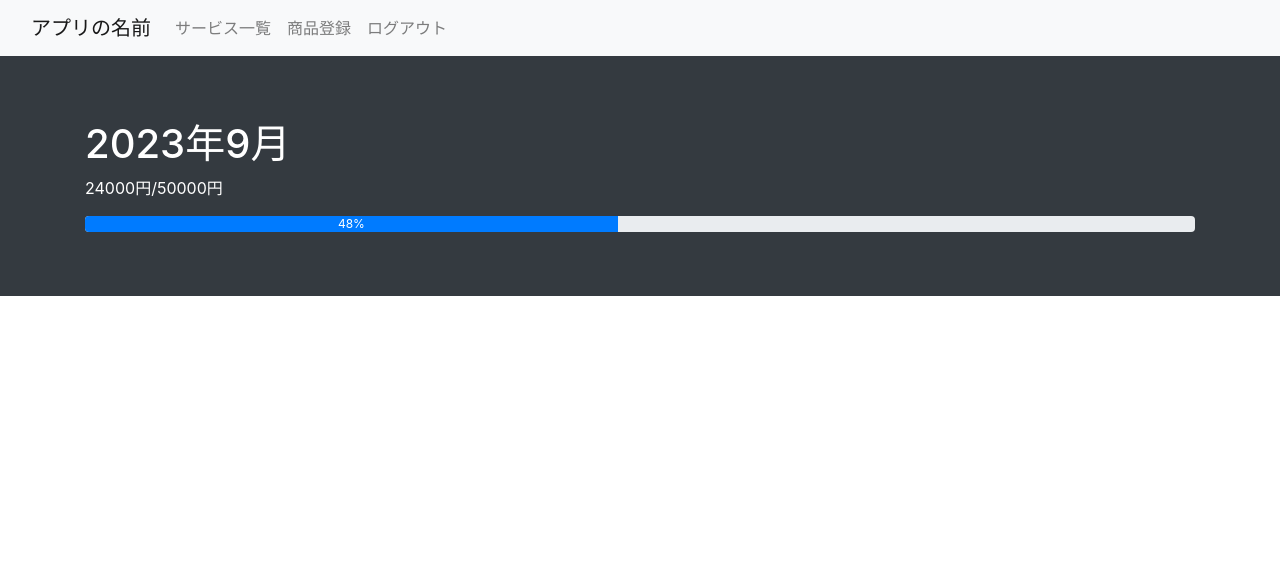
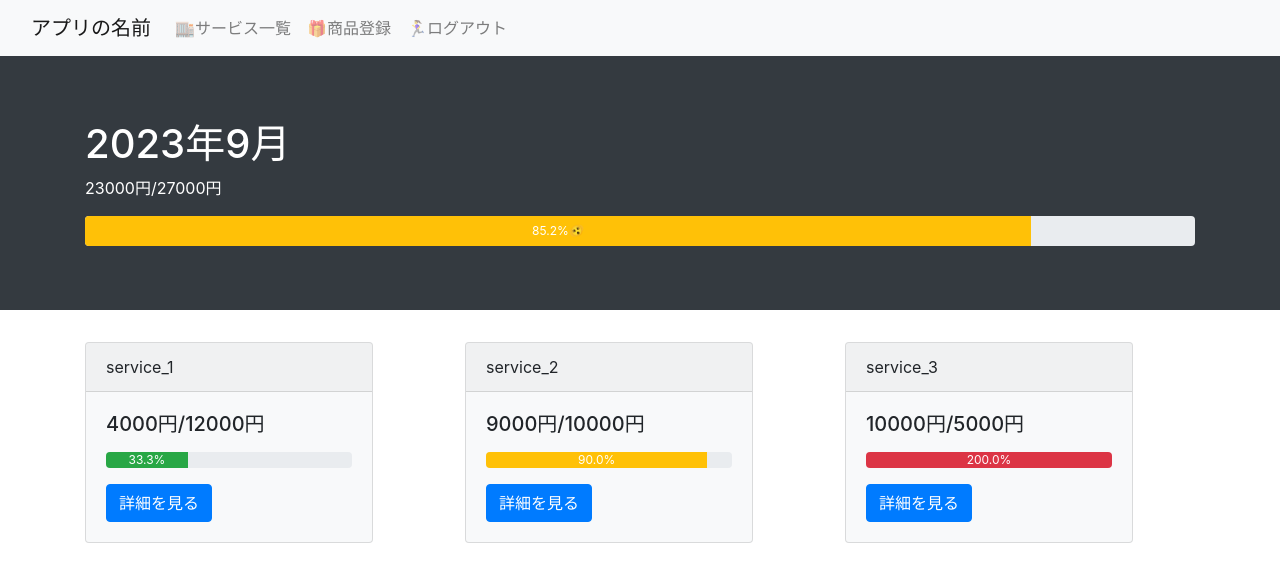
Before and after one commit to Syuko4omi/kakeibo_app, a Flask app: page / in a window 1280 px wide. Shown: the top 582 px of the page. Run offline with Flask 3, Linux system fonts and the light colour scheme; some libraries are stand-ins or nearby versions.

Commit message:
✨ modified top layout

```diff
--- a/kakeibo_app/app.py
+++ b/kakeibo_app/app.py
@@ -1,17 +1,94 @@
 from flask import Flask, render_template
+import datetime
 
 app = Flask(__name__)
 
 
 @app.route("/")
 def top():  # トップ画面を表示
-    return render_template("index.html")
+    tokyo_tz = datetime.timezone(datetime.timedelta(hours=9))
+    dt = datetime.datetime.now(tokyo_tz)
+
+    service_detail_list = [
+        {
+            "service_name": "service_1",
+            "current_usage": 4000,
+            "upper_limit": 12000,
+            "usage_ratio": 33.3,
+            "text_style_usage_ratio": "width:33.3%",
+            "usage_ratio_with_percent": "33.3%",
+        },
+        {
+            "service_name": "service_2",
+            "current_usage": 9000,
+            "upper_limit": 10000,
+            "usage_ratio": 90.0,
+            "text_style_usage_ratio": "width:90.0%",
+            "usage_ratio_with_percent": "90.0%",
+        },
+        {
+            "service_name": "service_3",
+            "current_usage": 10000,
+            "upper_limit": 5000,
+            "usage_ratio": 200.0,
+            "text_style_usage_ratio": "width:200.0%",
+            "usage_ratio_with_percent": "200.0%",
+        },
+    ]
+
+    total_current_usage = sum(
+        [service_detail["current_usage"] for service_detail in service_detail_list]
+    )
+    total_upper_limit = sum(
+        [service_detail["upper_limit"] for service_detail in service_detail_list]
+    )
+    total_usage_ratio = round((total_current_usage * 100 / total_upper_limit), 1)
+    text_style_total_usage_ratio = f"width:{total_usage_ratio}%"
+    total_usage_ratio_with_percent = f"{total_usage_ratio}%"
+
+    return render_template(
+        "index.html",
+        year=dt.year,
+        month=dt.month,
+        total_current_usage=total_current_usage,
+        total_upper_limit=total_upper_limit,
+        text_style_total_usage_ratio=text_style_total_usage_ratio,
+        total_usage_ratio_with_percent=total_usage_ratio_with_percent,
+        service_detail_list=service_detail_list,
+    )
 
 
 @app.route("/service_detail")
 def show_registered_services():  # 登録したサービスの一覧を表示
-    L = [{"service_name": "service_1", "upper_limit": 12000}]
-    return render_template("service_detail.html", service_settings=L)
+    service_detail_list = [
+        {
+            "service_name": "service_1",
+            "current_usage": 4000,
+            "upper_limit": 12000,
+            "usage_ratio": 33.3,
+            "text_style_usage_ratio": "width:33.3%",
+            "usage_ratio_with_percent": "33.3%",
+        },
+        {
+            "service_name": "service_2",
+            "current_usage": 9000,
+            "upper_limit": 10000,
+            "usage_ratio": 90.0,
+            "text_style_usage_ratio": "width:90.0%",
+            "usage_ratio_with_percent": "90.0%",
+        },
+        {
+            "service_name": "service_3",
+            "current_usage": 10000,
+            "upper_limit": 5000,
+            "usage_ratio": 200.0,
+            "text_style_usage_ratio": "width:200.0%",
+            "usage_ratio_with_percent": "200.0%",
+        },
+    ]
+    return render_template(
+        "service_detail.html", service_detail_list=service_detail_list
+    )
 
 
 app.run()
--- a/kakeibo_app/templates/base.html
+++ b/kakeibo_app/templates/base.html
@@ -24,13 +24,13 @@
             <div class="collapse navbar-collapse" id="navbarSupportedContent">
                 <ul class="navbar-nav me-auto mb-2 mb-lg-0">
                     <li class="nav-item">
-                        <a class="nav-link" href="/service_detail">サービス一覧</a>
+                        <a class="nav-link" href="/service_detail">🏬サービス一覧</a>
                     </li>
                     <li class="nav-item">
-                        <a class="nav-link" href="/">商品登録</a>
+                        <a class="nav-link" href="/">🎁商品登録</a>
                     </li>
                     <li class="nav-item">
-                        <a class="nav-link" href="/">ログアウト</a>
+                        <a class="nav-link" href="/">🏃‍♀️ログアウト</a>
                     </li>
                 </ul>
             </div>
--- a/kakeibo_app/templates/index.html
+++ b/kakeibo_app/templates/index.html
@@ -2,11 +2,57 @@
 {% block content %}
 <div class="jumbotron jumbotron-fluid bg-dark">
     <div class="container text-white">
-        <h1>2023年9月</h1>
-        <p>24000円/50000円</p>
-        <div class="progress">
-            <div class="progress-bar" style="width:48%" role="progressbar">48%</div>
+        <h1>{{year}}年{{month}}月</h1>
+        <p>{{total_current_usage}}円/{{total_upper_limit}}円</p>
+        {% if total_current_usage / total_upper_limit < 0.8 %} <div class="progress" style="height: 30px;">
+            <div class="progress-bar bg-success" style={{text_style_total_usage_ratio}} role="progressbar">
+                {{total_usage_ratio_with_percent}}🤑</div>
+    </div>
+    {% elif 0.8 <= total_current_usage / total_upper_limit < 1 %} <div class="progress" style="height: 30px;">
+        <div class="progress-bar bg-warning" style={{text_style_total_usage_ratio}} role="progressbar">
+            {{total_usage_ratio_with_percent}}🫨</div>
+</div>
+{% else %}
+<div class="progress" style="height: 30px;">
+    <div class="progress-bar bg-danger" style={{text_style_total_usage_ratio}} role="progressbar">
+        {{total_usage_ratio_with_percent}}💸</div>
+</div>
+{% endif %}
+</div>
+</div>
+
+
+<div class="container">
+    <div class="row">
+        {% for service_detail in service_detail_list %}
+        <div class="col-md-4">
+            <div class="card bg-light mb-3" style="max-width: 18rem;">
+                <div class="card-header">{{service_detail.service_name}}</div>
+                <div class="card-body">
+                    <h5 class="card-title">{{service_detail.current_usage}}円/{{service_detail.upper_limit}}円</h5>
+                    <p class="card-text">
+                        {% if service_detail.current_usage / service_detail.upper_limit < 0.8 %} <div class="progress">
+                            <div class="progress-bar bg-success" style={{service_detail.text_style_usage_ratio}}
+                                role="progressbar">
+                                {{service_detail.usage_ratio_with_percent}}</div>
+                </div>
+                {% elif 0.8 <= service_detail.current_usage / service_detail.upper_limit < 1 %} <div class="progress">
+                    <div class="progress-bar bg-warning" style={{service_detail.text_style_usage_ratio}}
+                        role="progressbar">
+                        {{service_detail.usage_ratio_with_percent}}</div>
+            </div>
+            {% else %}
+            <div class="progress">
+                <div class="progress-bar bg-danger" style={{service_detail.text_style_usage_ratio}} role="progressbar">
+                    {{service_detail.usage_ratio_with_percent}}</div>
+            </div>
+            {% endif %}
+            </p>
+            <a href="/" class="btn btn-primary">詳細を見る</a>
         </div>
     </div>
 </div>
+{% endfor %}
+</div>
+</div>
 {% endblock %}
--- a/kakeibo_app/templates/service_detail.html
+++ b/kakeibo_app/templates/service_detail.html
@@ -1,5 +1,6 @@
 {% extends "base.html" %}
 {% block content %}
+<div class="container">
     <table class="table">
         <thead>
             <tr>
@@ -10,7 +11,7 @@
             </tr>
         </thead>
         <tbody>
-        {% for service in service_settings %}
+            {% for service in service_detail_list %}
             <tr>
                 <th scope="row">1</th>
                 <td>{{service.service_name}}</td>
@@ -20,4 +21,5 @@
             {% endfor %}
         </tbody>
     </table>
+</div>
 {% endblock %}
```
Lines whose indentation alone changed are shown as unchanged.
